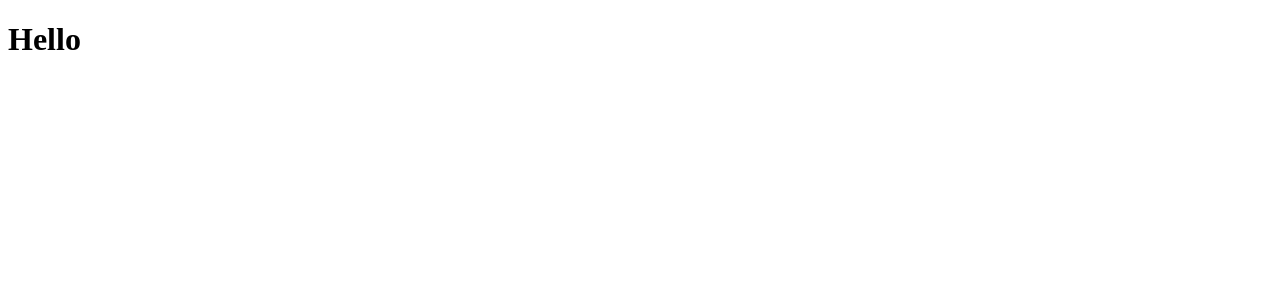
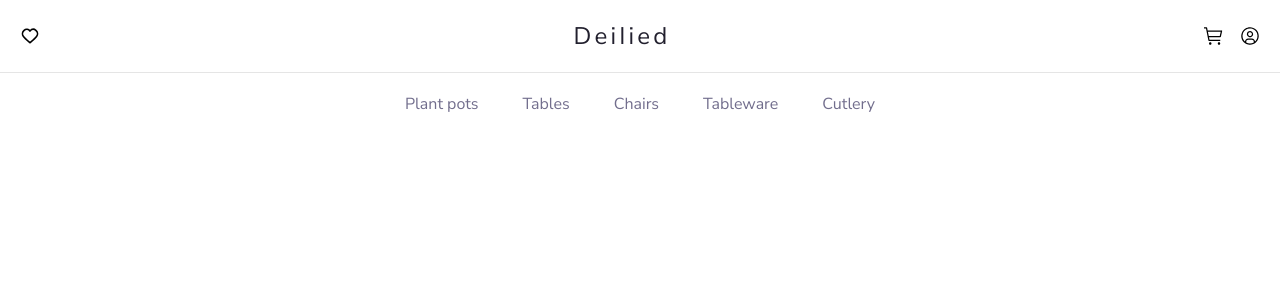
Before and after one commit to ellinacv/furniture-store, a React (Create React App) app: page / in a window 1280 px wide. Shown: the top 300 px of the page. Built offline with nearby package versions, Linux system fonts and the light colour scheme.

Commit message:
feat: header block

```diff
--- a/src/App.js
+++ b/src/App.js
@@ -1,9 +1,12 @@
 import React from 'react';
+import { Header } from './components/Header/Header';
+
+import './styles/main.scss';
 
 export const App = () => {
   return (
     <>
-      <h1>Hello</h1>
+      <Header />
     </>
   );
 };
--- /dev/null
+++ b/src/components/Header/Header.jsx
@@ -0,0 +1,37 @@
+import React from 'react';
+
+import { Like } from '../../images/svg/Like';
+import { Cart } from '../../images/svg/Cart';
+import { User } from '../../images/svg/User';
+
+import s from './Header.module.scss';
+
+const navItem = [
+  { title: 'Plant pots', href: '#plant' },
+  { title: 'Tables', href: '#tables' },
+  { title: 'Chairs', href: '#chairs' },
+  { title: 'Tableware', href: '#tableware' },
+  { title: 'Cutlery', href: '#cultery' },
+];
+
+export const Header = () => {
+  return (
+    <header className={s.wrapper}>
+      <div className={s.row}>
+        <div className={s.row__logo}>
+          <Like width="20" height="20" />
+          <h3 className={s.logo}>DeiIied</h3>
+          <div className={s.actions}>
+            <Cart width="20" height="20" />
+            <User width="20" height="20" />
+          </div>
+        </div>
+        <nav className={s.row__nav}>
+          {navItem.map((i) => (
+            <a href={i.href}>{i.title}</a>
+          ))}
+        </nav>
+      </div>
+    </header>
+  );
+};
--- /dev/null
+++ b/src/components/Header/Header.module.scss
@@ -0,0 +1,57 @@
+.row__logo {
+  padding: 1.25rem;
+  display: flex;
+  justify-content: space-between;
+  align-items: center;
+
+  border-bottom: 1px solid rgba(0, 0, 0, 0.1);
+
+  svg:hover {
+    fill: #22202e;
+  }
+}
+
+.logo {
+  font-size: 1.5rem;
+  letter-spacing: 0.2rem;
+  color: #22202e;
+}
+
+.actions {
+  display: flex;
+  align-items: center;
+  gap: 1rem;
+}
+.row__nav {
+  padding: 1.25rem;
+  display: flex;
+  justify-content: center;
+  gap: 2.75rem;
+
+  a {
+    position: relative;
+    font-size: 1rem;
+    color: #726e8d;
+
+    &::after {
+      content: '';
+      display: block;
+      position: absolute;
+      width: 0;
+      height: 2px;
+      right: 0;
+      bottom: -2px;
+      transition: all 0.6s;
+    }
+
+    &:hover::after {
+      content: '';
+      width: 100%;
+      display: block;
+      position: absolute;
+      left: 0;
+      background-color: rgba(114, 110, 141, 0.5);
+      transition: all 0.6s;
+    }
+  }
+}
--- /dev/null
+++ b/src/images/svg/Cart.jsx
@@ -0,0 +1,20 @@
+import React from 'react';
+
+export const Cart = (props) => {
+  return (
+    <svg viewBox="0 0 16 16" xmlns="http://www.w3.org/2000/svg" {...props}>
+      <path
+        d="M5 15C5.55228 15 6 14.5523 6 14C6 13.4477 5.55228 13 5 13C4.44772 13 4 13.4477 4 14C4 14.5523 4.44772 15 5 15Z"
+        fill="currentColor"
+      />
+      <path
+        d="M12 15C12.5523 15 13 14.5523 13 14C13 13.4477 12.5523 13 12 13C11.4477 13 11 13.4477 11 14C11 14.5523 11.4477 15 12 15Z"
+        fill="currentColor"
+      />
+      <path
+        d="M14 3.50001H2.91L2.5 1.40001C2.47662 1.28537 2.41379 1.18256 2.32243 1.10947C2.23107 1.03639 2.11697 0.997651 2 1.00001H0V2.00001H1.59L3.5 11.6C3.52338 11.7146 3.58621 11.8175 3.67757 11.8905C3.76893 11.9636 3.88303 12.0024 4 12H13V11H4.41L4 9.00001H13C13.1156 9.00284 13.2286 8.96552 13.3197 8.89441C13.4109 8.8233 13.4746 8.7228 13.5 8.61001L14.5 4.11001C14.5168 4.03582 14.5164 3.95879 14.4989 3.88478C14.4814 3.81076 14.4472 3.74172 14.399 3.6829C14.3508 3.62407 14.2898 3.57703 14.2206 3.54534C14.1515 3.51364 14.076 3.49814 14 3.50001ZM12.6 8.00001H3.81L3.11 4.50001H13.375L12.6 8.00001Z"
+        fill="currentColor"
+      />
+    </svg>
+  );
+};
--- /dev/null
+++ b/src/images/svg/Like.jsx
@@ -0,0 +1,20 @@
+import React from 'react';
+
+export const Like = (props) => {
+  return (
+    <svg
+      viewBox="0 0 24 24"
+      fill="none"
+      xmlns="http://www.w3.org/2000/svg"
+      {...props}
+    >
+      <path
+        d="M12 6.00019C10.2006 3.90317 7.19377 3.2551 4.93923 5.17534C2.68468 7.09558 2.36727 10.3061 4.13778 12.5772C5.60984 14.4654 10.0648 18.4479 11.5249 19.7369C11.6882 19.8811 11.7699 19.9532 11.8652 19.9815C11.9483 20.0062 12.0393 20.0062 12.1225 19.9815C12.2178 19.9532 12.2994 19.8811 12.4628 19.7369C13.9229 18.4479 18.3778 14.4654 19.8499 12.5772C21.6204 10.3061 21.3417 7.07538 19.0484 5.17534C16.7551 3.2753 13.7994 3.90317 12 6.00019Z"
+        stroke="currentColor"
+        stroke-width="2"
+        stroke-linecap="round"
+        stroke-linejoin="round"
+      />
+    </svg>
+  );
+};
--- /dev/null
+++ b/src/images/svg/User.jsx
@@ -0,0 +1,21 @@
+import React from 'react';
+
+export const User = (props) => {
+  return (
+    <svg
+      viewBox="0 0 16 16"
+      fill="none"
+      xmlns="http://www.w3.org/2000/svg"
+      {...props}
+    >
+      <path
+        d="M8 4C7.50555 4 7.0222 4.14662 6.61108 4.42133C6.19995 4.69603 5.87952 5.08648 5.6903 5.54329C5.50108 6.00011 5.45158 6.50277 5.54804 6.98773C5.6445 7.47268 5.88261 7.91814 6.23224 8.26777C6.58187 8.6174 7.02733 8.8555 7.51228 8.95196C7.99723 9.04843 8.4999 8.99892 8.95671 8.8097C9.41353 8.62048 9.80397 8.30005 10.0787 7.88893C10.3534 7.4778 10.5 6.99445 10.5 6.5C10.5 5.83696 10.2366 5.20107 9.76777 4.73223C9.29893 4.26339 8.66304 4 8 4ZM8 8C7.70333 8 7.41332 7.91203 7.16665 7.7472C6.91997 7.58238 6.72772 7.34811 6.61418 7.07403C6.50065 6.79994 6.47095 6.49834 6.52882 6.20736C6.5867 5.91639 6.72956 5.64912 6.93934 5.43934C7.14912 5.22956 7.4164 5.0867 7.70737 5.02882C7.99834 4.97094 8.29994 5.00065 8.57403 5.11418C8.84812 5.22771 9.08239 5.41997 9.24721 5.66664C9.41203 5.91332 9.5 6.20333 9.5 6.5C9.49955 6.89769 9.34137 7.27896 9.06017 7.56016C8.77896 7.84137 8.39769 7.99955 8 8Z"
+        fill="currentColor"
+      />
+      <path
+        d="M8 1C6.61553 1 5.26216 1.41054 4.11101 2.17971C2.95987 2.94888 2.06266 4.04213 1.53285 5.32122C1.00303 6.6003 0.86441 8.00776 1.13451 9.36563C1.4046 10.7235 2.07129 11.9708 3.05026 12.9497C4.02922 13.9287 5.2765 14.5954 6.63437 14.8655C7.99224 15.1356 9.3997 14.997 10.6788 14.4672C11.9579 13.9373 13.0511 13.0401 13.8203 11.889C14.5895 10.7378 15 9.38447 15 8C14.9979 6.14413 14.2597 4.36486 12.9474 3.05256C11.6351 1.74026 9.85588 1.00209 8 1ZM5 13.1882V12.5C5.00044 12.1023 5.15862 11.721 5.43983 11.4398C5.72104 11.1586 6.10231 11.0004 6.5 11H9.5C9.89769 11.0004 10.279 11.1586 10.5602 11.4398C10.8414 11.721 10.9996 12.1023 11 12.5V13.1882C10.0896 13.7199 9.05426 14 8 14C6.94574 14 5.91042 13.7199 5 13.1882ZM11.9963 12.4629C11.9863 11.807 11.7191 11.1813 11.2521 10.7206C10.7852 10.2599 10.156 10.0011 9.5 10H6.5C5.84405 10.0011 5.2148 10.2599 4.74786 10.7206C4.28093 11.1813 4.01369 11.807 4.00375 12.4629C3.09703 11.6533 2.45762 10.5873 2.17017 9.40623C1.88272 8.22513 1.9608 6.98457 2.39407 5.84883C2.82734 4.71309 3.59536 3.73573 4.59644 3.04618C5.59751 2.35663 6.78442 1.98741 8 1.98741C9.21558 1.98741 10.4025 2.35663 11.4036 3.04618C12.4046 3.73573 13.1727 4.71309 13.6059 5.84883C14.0392 6.98457 14.1173 8.22513 13.8298 9.40623C13.5424 10.5873 12.903 11.6533 11.9963 12.4629Z"
+        fill="currentColor"
+      />
+    </svg>
+  );
+};
--- /dev/null
+++ b/src/styles/_reset.scss
@@ -0,0 +1,108 @@
+* {
+  padding: 0;
+  margin: 0;
+  border: none;
+}
+
+*,
+*::before,
+*::after {
+  box-sizing: border-box;
+}
+
+/* Links */
+
+a,
+a:link,
+a:visited {
+  text-decoration: none;
+}
+
+a:hover {
+  text-decoration: none;
+}
+
+/* Common */
+aside,
+nav,
+footer,
+header,
+section,
+main {
+  display: block;
+}
+
+h1,
+h2,
+h3,
+h4,
+h5,
+h6,
+p {
+  font-size: inherit;
+  font-weight: inherit;
+}
+
+ul,
+ul li {
+  list-style: none;
+}
+
+img {
+  vertical-align: top;
+}
+
+img,
+svg {
+  max-width: 100%;
+  height: auto;
+}
+
+address {
+  font-style: normal;
+}
+
+/* Form */
+
+input,
+textarea,
+button,
+select {
+  font-family: inherit;
+  font-size: inherit;
+  color: inherit;
+  background-color: transparent;
+}
+
+input::-ms-clear {
+  display: none;
+}
+
+button,
+input[type='submit'] {
+  display: inline-block;
+  box-shadow: none;
+  background-color: transparent;
+  background: none;
+  cursor: pointer;
+}
+
+input:focus,
+input:active,
+button:focus,
+button:active {
+  outline: none;
+}
+
+button::-moz-focus-inner {
+  padding: 0;
+  border: 0;
+}
+
+label {
+  cursor: pointer;
+}
+
+legend {
+  display: block;
+}
--- /dev/null
+++ b/src/styles/_variables.scss
@@ -0,0 +1,7 @@
+:root {
+  //Fonts
+  --font-main: 'Nunito Sans', sans-serif;
+  --font-secondary: 'Bebas Neue', sans-serif;
+
+  //Colors
+}
--- /dev/null
+++ b/src/styles/main.scss
@@ -0,0 +1,25 @@
+// Base
+@import './reset';
+@import './variables';
+
+// Fonts
+@import url('https://fonts.googleapis.com/css2?family=Bebas+Neue&family=Nunito+Sans:opsz,wght@6..12,300;6..12,400&display=swap');
+
+html,
+body,
+#root {
+  width: 100%;
+  font-size: 16px;
+}
+
+body {
+  font-family: var(--font-main);
+  background-color: var(--bg-main);
+}
+
+.container {
+  width: 100%;
+  max-width: 1170px;
+  margin: 0 auto;
+  padding: 0 15px;
+}
```
